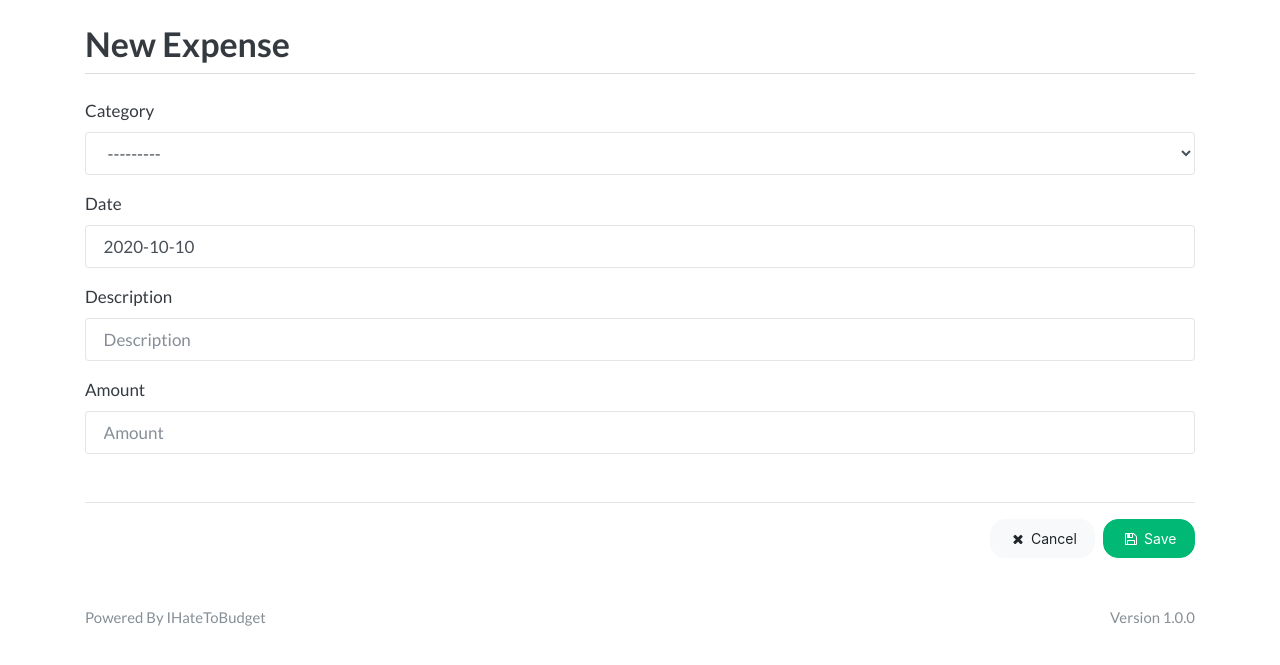
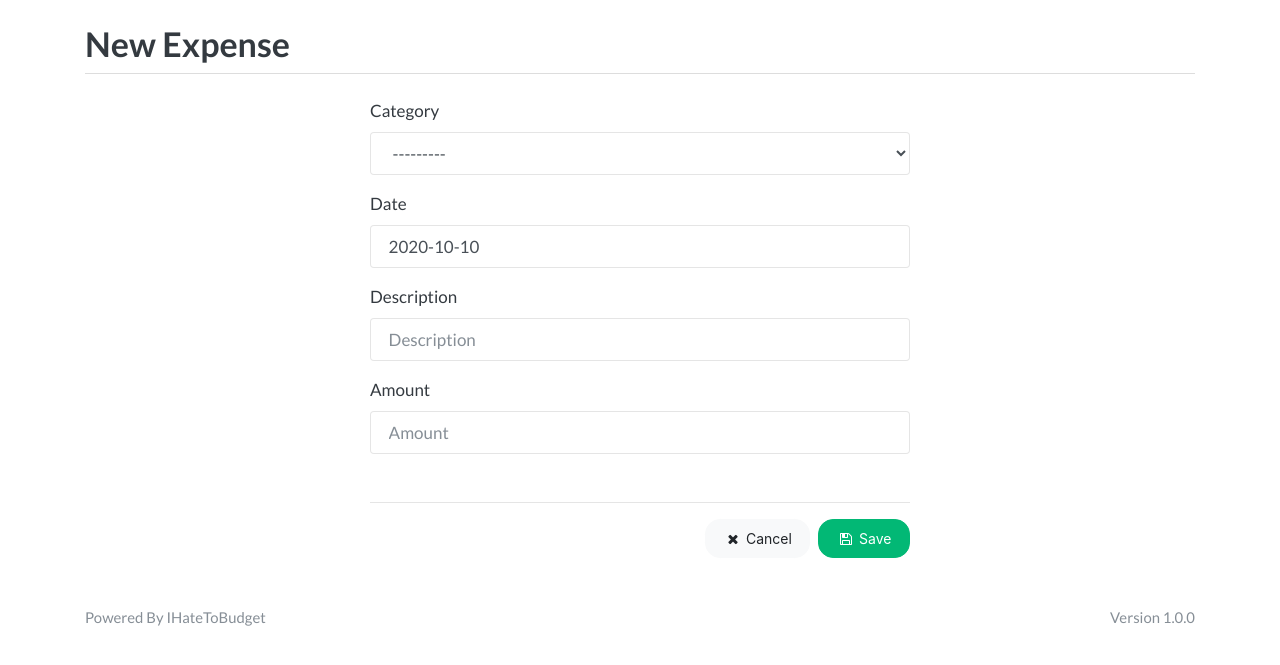
Before and after one commit to lebriton/ihatetobudget, a Django app: page /sheets/expense/new/ in a window 1280 px wide. Shown: the part 60-725 px from the top of the page. Run offline with Django 3.2, Linux system fonts and the light colour scheme; the visitor is signed in with stand-in values (Sample User, id 1); data that the repository does not hold is empty; some libraries are stand-ins or nearby versions.

Commit message:
generic: wrap new/edit/delete forms inside a `.col-lg-6`

```diff
--- a/ihatetobudget/template/ihatetobudget/generic/delete-form.html
+++ b/ihatetobudget/template/ihatetobudget/generic/delete-form.html
@@ -6,6 +6,8 @@
   {% include 'sheets/macros/page_header_beginning.html' with title=title %}
   {% include 'sheets/macros/page_header_end.html' %}
 
+  <div class="row justify-content-md-center">
+    <div class="col-lg-6">
       <form method="post" class="form">
         {% csrf_token %}
         <div class="alert alert-warning" role="alert">
@@ -19,4 +21,6 @@
           {% endspaceless %}
         </div>
       </form>
+    </div>
+  </div>
 {% endblock %}
--- a/ihatetobudget/template/ihatetobudget/generic/new-edit-form.html
+++ b/ihatetobudget/template/ihatetobudget/generic/new-edit-form.html
@@ -6,6 +6,8 @@
   {% include 'sheets/macros/page_header_beginning.html' with title=title %}
   {% include 'sheets/macros/page_header_end.html' %}
 
+  <div class="row justify-content-md-center">
+    <div class="col-lg-6">
       <form method="post" class="form">
         {% csrf_token %}
         {% bootstrap_form form %}
@@ -17,4 +19,6 @@
           {% endspaceless %}
         </div>
       </form>
+    </div>
+  </div>
 {% endblock %}
```
Lines whose indentation alone changed are shown as unchanged.
